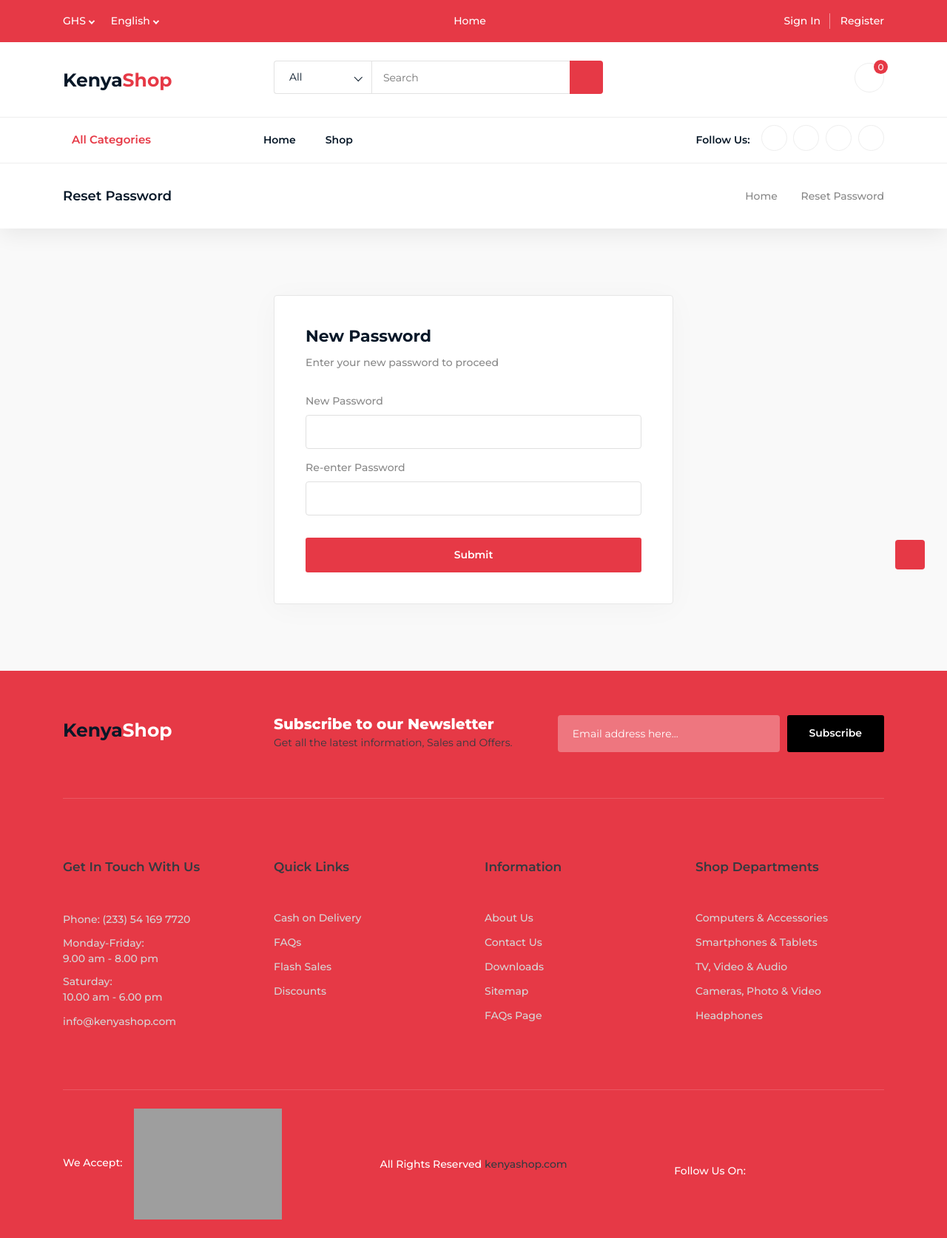
After one commit to samuel355/kenyashop, a PHP site: page /new-password.php in a window 1280 px wide. The commit adds this page. Shown: the whole page at 74% size. Run offline with PHP 8.4, Linux system fonts and the light colour scheme; data comes from the database, SQL or seed files in the repository; data that the repository does not hold is empty; some libraries are stand-ins or nearby versions; grey boxes are pictures that could not be loaded.

Commit message:
updates;

```diff
--- a/login.php
+++ b/login.php
@@ -58,7 +58,7 @@
                                 <input type="checkbox" class="form-check-input width-auto" id="exampleCheck1">
                                 <label class="form-check-label">Remember me</label>
                             </div>
-                            <a class="lost-pass" href="account-password-recovery.php">Forgot password?</a>
+                            <a class="lost-pass" href="reset-password.php">Forgot password?</a>
                         </div>
                         <div class="button">
                             <button class="btn login-button" type="submit">Login</button>
--- /dev/null
+++ b/new-password.php
@@ -0,0 +1,71 @@
+<?php include_once 'include/head.php' ?>
+<body>
+
+<?php
+    session_start();
+    if(isset($_SESSION['uid'])){
+        header('location: index.php');
+    }
+?>
+
+<?php include_once 'include/preloader.php' ?>
+
+<?php include_once 'include/header.php' ?>
+
+<div class="breadcrumbs">
+    <div class="container">
+        <div class="row align-items-center">
+            <div class="col-lg-6 col-md-6 col-12">
+                <div class="breadcrumbs-content">
+                    <h1 class="page-title">Reset Password</h1>
+                </div>
+            </div>
+            <div class="col-lg-6 col-md-6 col-12">
+                <ul class="breadcrumb-nav">
+                    <li><a href="index.php"><i class="lni lni-home"></i> Home</a></li>
+                    <li>Reset Password</li>
+                </ul>
+            </div>
+        </div>
+    </div>
+</div>
+
+
+<div class="account-login section">
+    <div class="container">
+        <div class="row">
+            <div class="col-lg-6 offset-lg-3 col-md-10 offset-md-1 col-12">
+                <form class="card login-form" method="post">
+                    <div class="card-body">
+                        <div class="title">
+                            <h3>New Password</h3>
+                            <p>Enter your new password to proceed</p>
+                        </div>
+                        <div class="error-container" style="display: none;">
+                            <p class="alert text-center alert-danger error-text"></p>
+                        </div>
+
+                        <div class="form-group input-group">
+                            <label for="reg-fn">New Password</label>
+                            <input class="form-control" name="password" type="password" id="password" required>
+                        </div>
+                        <div class="form-group input-group">
+                            <label for="reg-fn">Re-enter Password</label>
+                            <input class="form-control" name="password" type="password" id="password" required>
+                        </div>
+                        <div class="button">
+                            <button class="btn login-button" type="submit">Submit</button>
+                        </div>
+                    </div>
+                </form>
+            </div>
+        </div>
+    </div>
+</div>
+
+<?php include_once 'include/footer.php' ?>
+
+<?php include_once 'include/script.php' ?>
+<script src="actions.js"></script>
+
+<script src="javascript/login.js"></script>
```
Also changed, not shown: reset-password.php (added, +69 -0 lines).
